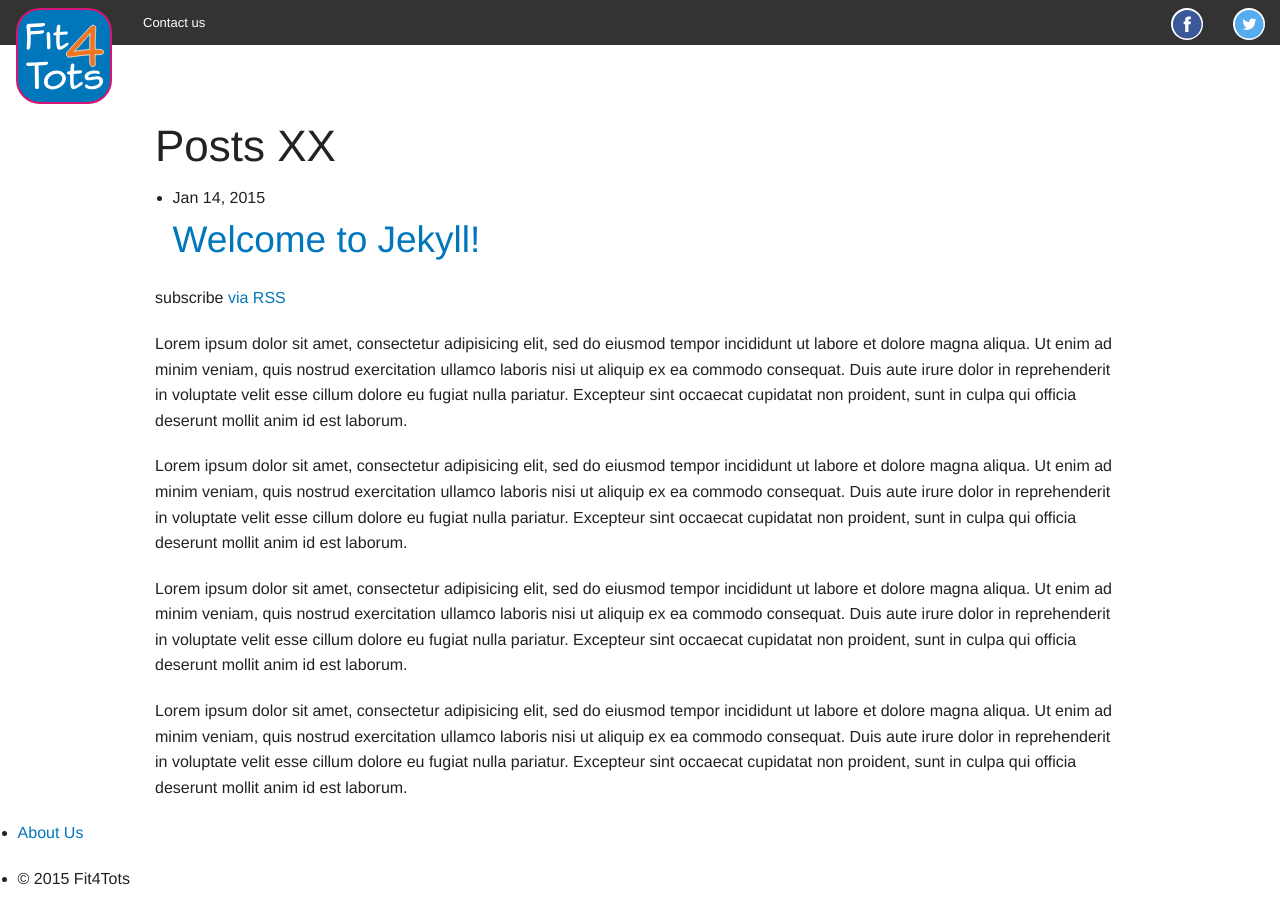
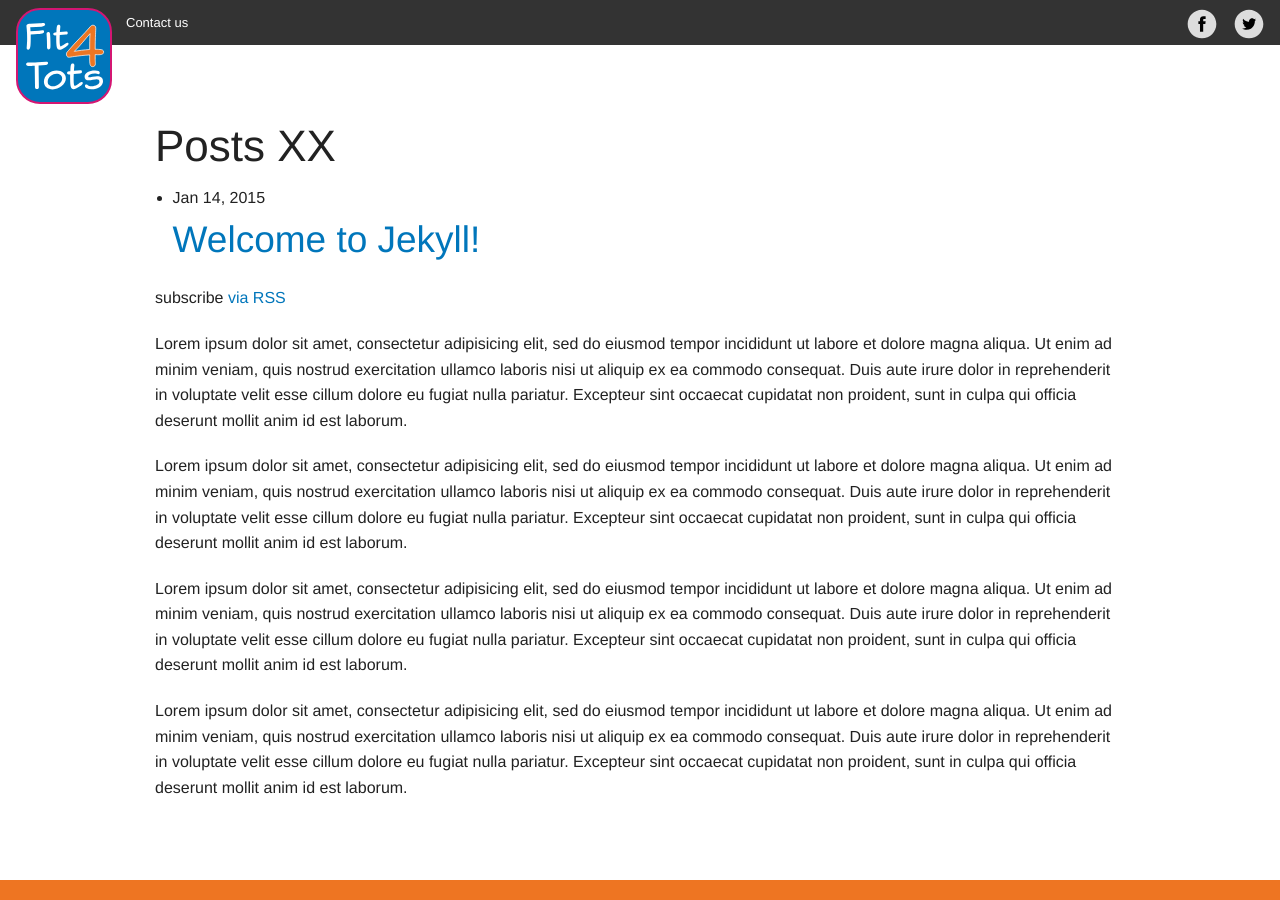
Before and after one commit to fit4tots/fit4tots.github.io, a Jekyll site: the page built from index.html, in a window 1280 px wide and 900 px high. Built offline with Jekyll 4.4.1, drawn with Linux system fonts in a browser that asks for light colours.

Commit message:
layout tweaks

```diff
--- a/_includes/layouts/footer.html
+++ b/_includes/layouts/footer.html
@@ -1,24 +1,13 @@
-<footer class="footer-2" role="contentinfo">
-  <ul>
-    <li><a href="javascript:void(0)">About Us</a></li>
-  </ul>
-
-  <div class="footer-secondary-links">
-    <ul>
-      <li><span>&copy; {{ site.time | date: '%Y' }} {{ site.title }}</span></li>
-
-      {% comment %}
-        <li><a href="javascript:void(0)">Terms and Conditions</a></li>
-        <li><a href="javascript:void(0)">Privacy Policy</a></li>
-      {% endcomment %}
+<footer role="contentinfo">
+  <nav>
+    <ul class="left">
+      <li>
+        <a href="javascript:void(0)">About Us</a>
+      </li>
     </ul>
-
-    <ul class="footer-social">
-      <li><a href="https://facebook.com/{{ site.facebook_username }}" target="_blank"><img src="{{ site.baseurl }}/images/facebook_circle.svg" alt="Facebook">
-        </a></li>
-      <li><a href="https://twitter.com/{{ site.twitter_username }}" target="_blank"><img src="{{ site.baseurl }}/images/twitter_circle.svg" alt="Twitter"></a></li>
+    {% include social_icons.html %}
+    <ul class="right">
+      <li>&copy; {{ site.time | date: '%Y' }} {{ site.title }}</li>
     </ul>
-  </div>
-
-  <div>&nbsp;</div>
+  </nav>
 </footer>
--- a/_includes/layouts/top_bar.html
+++ b/_includes/layouts/top_bar.html
@@ -1,4 +1,4 @@
-<a class="fixed" href="{{ '/' | prepend: site.baseurl }}" id="nav_logo">
+<a href="{{ '/' | prepend: site.baseurl }}" id="nav_logo">
   <img src="{{ '/images/logo-outline.svg' | prepend: site.baseurl }}">
 </a>
 <div class="sticky">
@@ -22,18 +22,7 @@
           <a href="{{ '/contact_us' | prepend: site.baseurl }}">Contact us</a>
         </li>
       </ul>
-      <ul class="social right">
-        <li>
-          <a href="https://facebook.com/{{ site.facebook_username }}" target="_blank">
-            <img alt="Facebook" src="{{ '/images/facebook_circle.svg' | prepend: site.baseurl }}">
-          </a>
-        </li>
-        <li>
-          <a href="https://twitter.com/{{ site.twitter_username }}" target="_blank">
-            <img alt="Facebook" src="{{ '/images/twitter_circle.svg' | prepend: site.baseurl }}">
-          </a>
-        </li>
-      </ul>
+      {% include social_icons.html %}
     </section>
   </nav>
 </div>
--- /dev/null
+++ b/_includes/social_icons.html
@@ -0,0 +1,8 @@
+<ul class="social-icons">
+  <li><a href="https://facebook.com/{{ site.facebook_username }}" target="_blank">
+      {% include svgs/facebook_circle.svg %}
+    </a></li>
+  <li><a href="https://twitter.com/{{ site.twitter_username }}" target="_blank">
+      {% include svgs/twitter_circle.svg %}
+    </a></li>
+</ul>
--- a/_sass/app/_foundation_settings.scss
+++ b/_sass/app/_foundation_settings.scss
@@ -110,6 +110,7 @@
 // $iron        : #CCCCCC;
 // $base        : #AAAAAA;
 // $aluminum    : #999999;
+   $aluminium   : #999999;
 // $jumbo       : #888888;
 // $monsoon     : #777777;
 // $steel       : #666666;
@@ -1397,7 +1398,7 @@
 
 // Set the link colors and styles for top-level nav
 // $topbar-link-color: $white;
-$topbar-link-color-hover: $primary_color;
+// $topbar-link-color-hover: $white;
 // $topbar-link-color-active: $white;
 // $topbar-link-color-active-hover: $white;
 // $topbar-link-weight: $font-weight-normal;
--- a/_sass/app/foundation.scss
+++ b/_sass/app/foundation.scss
@@ -22,7 +22,7 @@
 // @import "vendor/foundation-5.5.1/components/flex-video";
 // @import "vendor/foundation-5.5.1/components/forms";
 // @import "vendor/foundation-5.5.1/components/icon-bar";
-// @import "vendor/foundation-5.5.1/components/inline-lists";
+@import "vendor/foundation-5.5.1/components/inline-lists";
 // @import "vendor/foundation-5.5.1/components/joyride";
 // @import "vendor/foundation-5.5.1/components/keystrokes";
 // @import "vendor/foundation-5.5.1/components/labels";
--- a/_sass/app/layout.scss
+++ b/_sass/app/layout.scss
@@ -13,9 +13,7 @@
 $logo_width: rem-calc(96);
 
 a#nav_logo {
-  @media #{$small-only} {
-    position: absolute !important;
-  }
+  position: absolute;
 
   line-height: 0;
   display: block;
@@ -42,20 +40,97 @@
 nav.top-bar {
   @media #{$medium-up} {
     .top-bar-section {
-      margin-left: $logo_width + rem-calc(32) !important;
+      margin: 0 ($column-gutter / 2) 0 ($logo_width + ($column-gutter / 2)) !important;
     }
   }
+}
 
-  ul.social img {
-    width: rem-calc(32);
-    border-radius: $global-rounded;
-    border: 0;
-    background-color: $white;
+/// Sticky Footer styles
+$medium-footer-height: rem-calc(50);
+$small-footer-height: rem-calc(400);
+
+body > .off-canvas-wrap {
+  min-height: 100%;
+  height: auto !important;
+  height: 100%;
+
+  margin-bottom: -$small-footer-height;
+  > .inner-wrap { padding-bottom: $small-footer-height; }
+
+  @media #{$medium-up} {
+    margin-bottom: -$medium-footer-height;
+    > .inner-wrap { padding-bottom: $medium-footer-height; }
+  }
+}
+
+body > footer {
+  height: $small-footer-height;
+  margin-top: $column-gutter;
+
+  @media #{$small-only} { height: $small-footer-height; }
+  @media #{$medium-up} { height: $medium-footer-height; }
+
+  background: $f4t_orange;
+  min-height: $topbar-height * 2;
+  padding-top: ($topbar-height / 2);
+
+  &, a, a:hover { color: $white; }
+  a:hover { text-decoration: underline; }
+
+  ul.left, ul.right {
+    @include inline-list;
+  }
+
+  nav {
+    margin: 0 ($column-gutter / 2);
   }
 }
 
 body > div > div > main {
   padding-top: $logo_width - $topbar-height + rem-calc(16);
+}
+
+@media #{$small-only} {
+  .top-bar-section ul li {
+    text-align: right;
+    > a {
+      padding-left: 0;
+      padding-right: $topbar-link-padding;
+    }
+  }
+}
+
+.social-icons {
+  list-style-type: none;
+  footer & {
+    float: right;
+    li { float: left; }
+    a { padding: 0 0 0 $topbar-link-padding; }
+  }
+
+  @media #{$medium-up} {
+    float: right;
+    li { float: left; }
+    a { padding: 0 0 0 $topbar-link-padding !important; }
+  }
+
+  svg, img, object {
+    width: rem-calc(32);
+    height: rem-calc(32);
+    display: inline-block;
+    vertical-align: middle;
+    z-index: -1;
+    pointer-events: none;
+  }
+
+  nav.top-bar & a:not(:hover) svg {
+    circle { fill: #000; }
+    path { fill: $gainsboro; }
+  }
+  a {
+    z-index: 1;
+    text-decoration: none;
+  }
 }
 
 #environment {
@@ -64,7 +139,7 @@
   right: 0;
   text-align: center;
   padding: rem-calc(12);
-  background-color: rgb(246, 139,  31);
+  background-color: #3CB371;
   border-top-left-radius: $global-radius * 2;
   color: #fff;
   font-size: rem-calc(12);
```
Also changed, not shown: _includes/svgs/facebook_circle.svg (added), _includes/svgs/twitter_circle.svg (added), images/facebook_circle.svg (deleted), images/logo-outline.svg, images/logo.svg, images/twitter_circle.svg (deleted), 4 other files.
